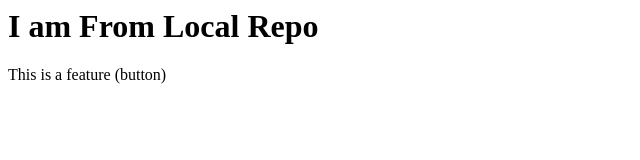
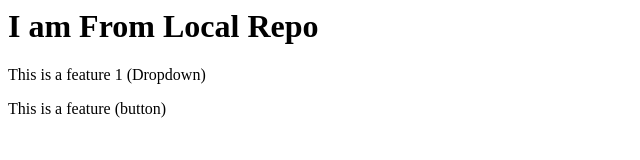
Before and after one commit to Paviterjeet/LocalRepo, a plain HTML site: page index.html in a window 1280 px wide. Shown: the whole page, without its empty margins (0-640 px from the left). Drawn offline with Linux system fonts and the light colour scheme.

Commit message:
changes made

```diff
--- a/index.html
+++ b/index.html
@@ -1,3 +1,4 @@
 
 <h1 class="clr"> I am From Local Repo</h1>
+<p> This is a feature 1 (Dropdown)</p>
 <p> This is a feature (button)</p>
```
